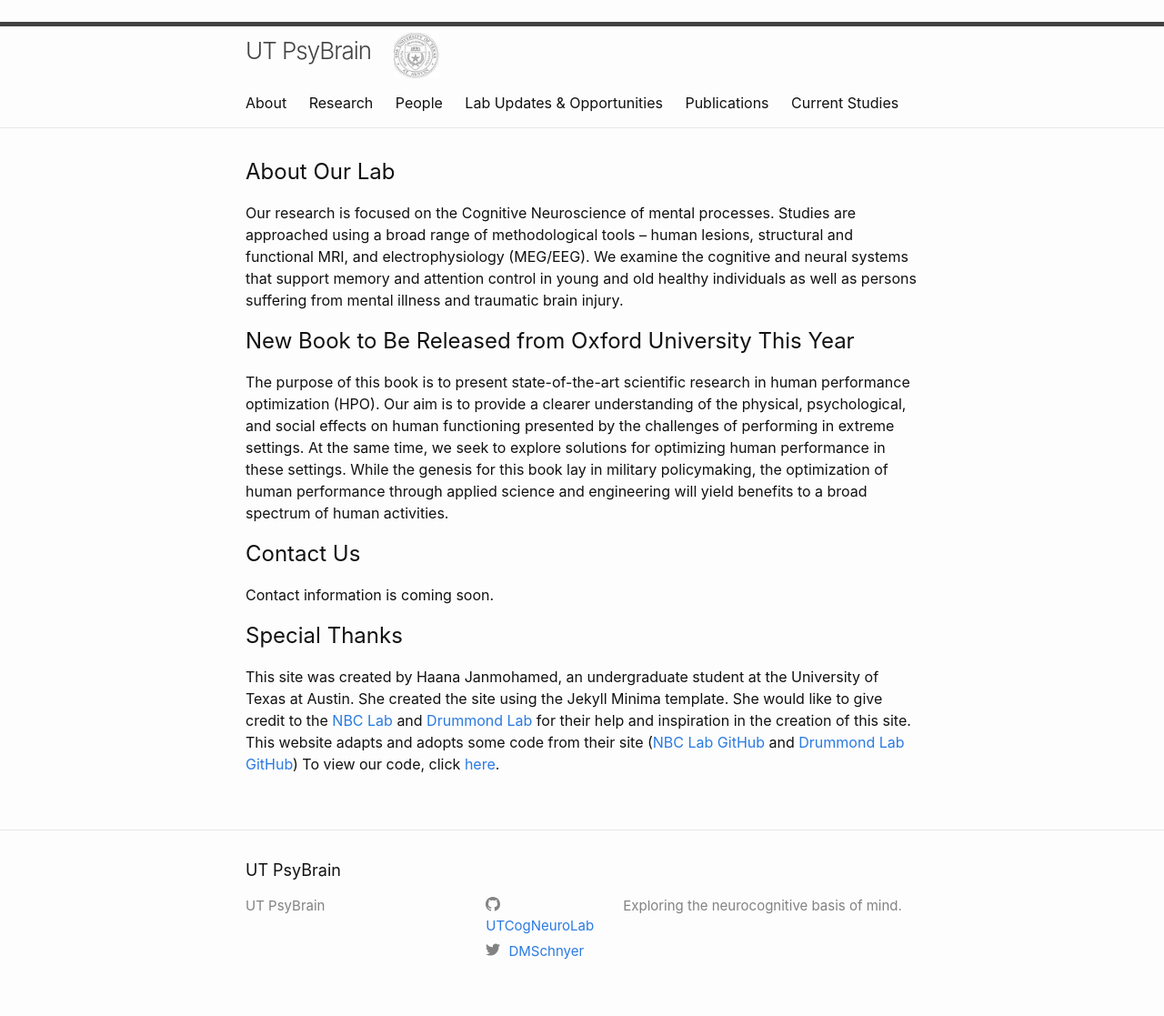
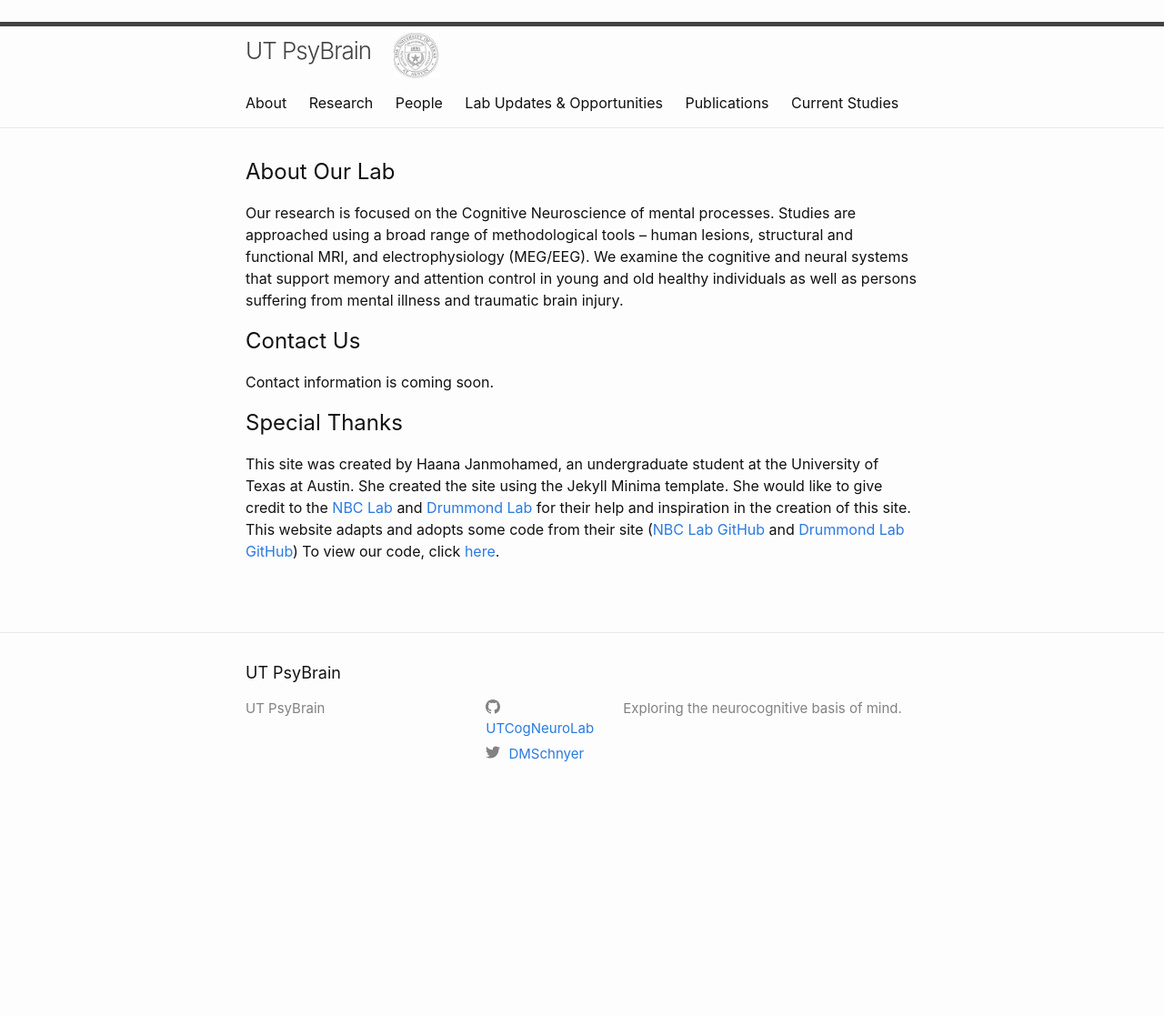
Before and after one commit to UTCogNeuroLab/UTCogNeuroLab.github.io, a Jekyll site: the page built from about.md, in a window 1280 px wide. Shown: the whole page at 91% size. Built offline with Jekyll 4.4.1, drawn with Linux system fonts in a browser that asks for light colours; nearby versions of some CDN libraries; after the commit the page ends 900 px from its top, so only the background shows below that.

Commit message:
Removing book information from about.md

```diff
--- a/about.md
+++ b/about.md
@@ -8,10 +8,6 @@ weight: 1
 
 Our research is focused on the Cognitive Neuroscience of mental processes. Studies are approached using a broad range of methodological tools – human lesions, structural and functional MRI, and electrophysiology (MEG/EEG). We examine the cognitive and neural systems that support memory and attention control in young and old healthy individuals as well as persons suffering from mental illness and traumatic brain injury.
 
-# New Book to Be Released from Oxford University This Year
-
-The purpose of this book is to present state-of-the-art scientific research in human performance optimization (HPO). Our aim is to provide a clearer understanding of the physical, psychological, and social effects on human functioning presented by the challenges of performing in extreme settings. At the same time, we seek to explore solutions for optimizing human performance in these settings. While the genesis for this book lay in military policymaking, the optimization of human performance through applied science and engineering will yield benefits to a broad spectrum of human activities.
-
 # Contact Us
 
 Contact information is coming soon.
```
